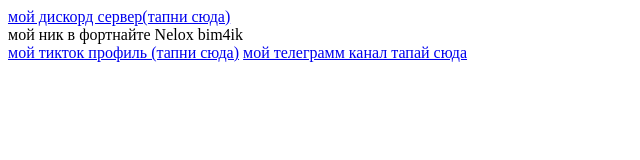
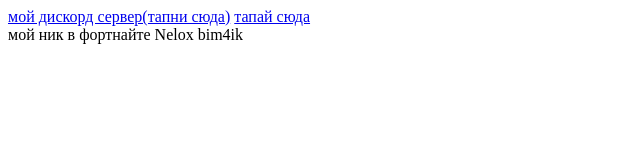
Before and after one commit to tima1103/tiktokl, a plain HTML site: page index.html in a window 1280 px wide. Shown: the whole page, without its empty margins (0-640 px from the left). Drawn offline with Linux system fonts and the light colour scheme.

Commit message:
Update index.html

```diff
--- a/index.html
+++ b/index.html
@@ -8,9 +8,15 @@
 <body>
 
    <a href="https://discord.gg/4xmXyyBjRZ">мой дискорд сервер(тапни сюда)</a>
-   <div>мой ник в фортнайте Nelox bim4ik</div>
+   <a href="t.me/LogovoBim4ika">тапай сюда</a>
+    <div>мой ник в фортнайте Nelox bim4ik</div>
 
-   <a href="tiktok.com/@bim4ik1103">мой тикток профиль (тапни сюда)</a>  <a href="t.me/LogovoBim4ika"> мой телеграмм канал тапай сюда</a></
+
+
+
+
+
+
 
 </body>
 </html>
```
